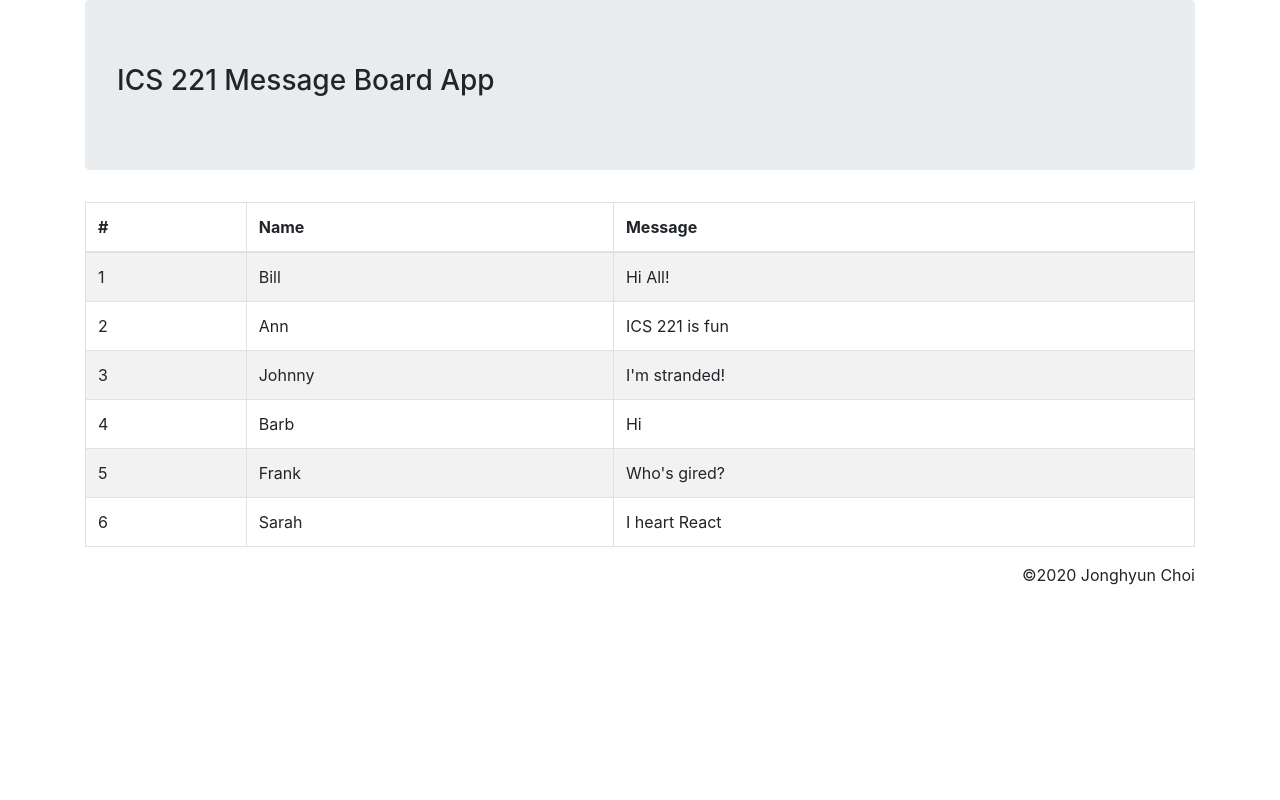
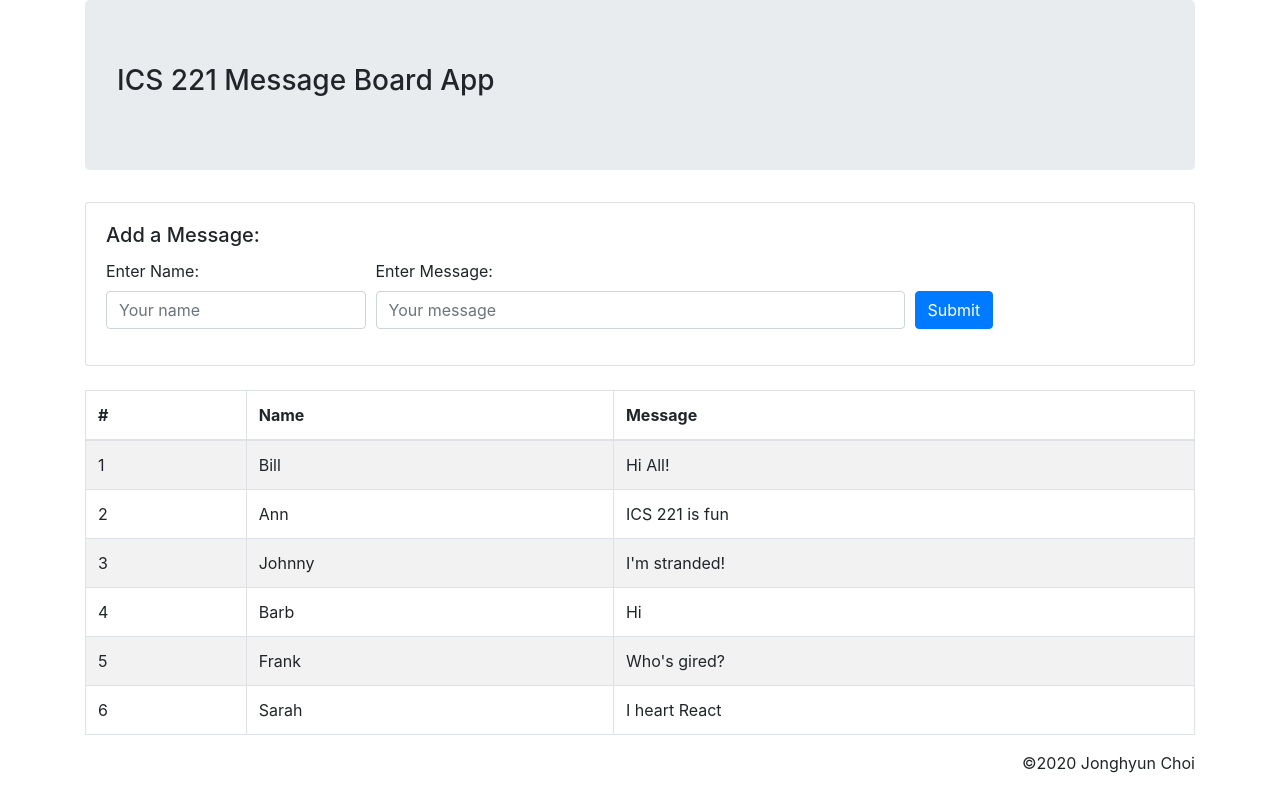
Before and after one commit to 04wakeup/webServicesLabs, a React (Create React App) app in the folder lab1/ics221-mb/: page / in a window 1280 px wide. Built offline with nearby package versions, Linux system fonts and the light colour scheme.

Commit message:
lab2 task1 done

```diff
--- /dev/null
+++ b/lab1/ics221-mb/src/AddMessage.js
@@ -0,0 +1,37 @@
+import React from 'react';
+import Card from 'react-bootstrap/Card';
+import Form from 'react-bootstrap/Form'
+import Row from 'react-bootstrap/Row'
+import Col from 'react-bootstrap/Col'
+import Button from 'react-bootstrap/Button'
+
+class AddMessage extends React.Component {
+
+    render() {
+      return (
+        <Form>
+          <Card className="mb-4">
+          <Card.Body>
+              <Card.Title>Add a Message:</Card.Title>
+              <Form.Row className="align-items-center">
+                <Form.Group as={Col} controlId="name">
+                    <Form.Label>Enter Name:</Form.Label>
+                    <Form.Control placeholder="Your name" />
+                </Form.Group>
+
+                <Form.Group as={Col} md={6} controlId="name">
+                    <Form.Label>Enter Message:</Form.Label>
+                    <Form.Control placeholder="Your message" />
+                </Form.Group>
+
+                <Col className="mt-3">
+                  <Button variant="primary" type="submit">Submit</Button>
+                </Col>
+              </Form.Row>
+            </Card.Body>
+          </Card>
+        </Form>
+      );
+    }
+  }
+export default AddMessage;
--- a/lab1/ics221-mb/src/App.js
+++ b/lab1/ics221-mb/src/App.js
@@ -3,6 +3,8 @@ import './index.css';
 import ListTable from './ListTable'
 import Header from './Header'
 import Footer from './Footer'
+import AddMessage from './AddMessage'
+
 import Container from 'react-bootstrap/Container';
 import Row from 'react-bootstrap/Row';
 import Col from 'react-bootstrap/Col';
@@ -22,6 +24,11 @@ class App extends React.Component {
             </Row>
             <Row>
               <Col>
+                 <AddMessage />
+              </Col>
+            </Row>
+            <Row>
+              <Col>
                 <ListTable messages={this.props.messages} colText1={this.props.colText1} colText2={this.props.colText2} colText3={this.props.colText3}  />
               </Col>
             </Row>
```
